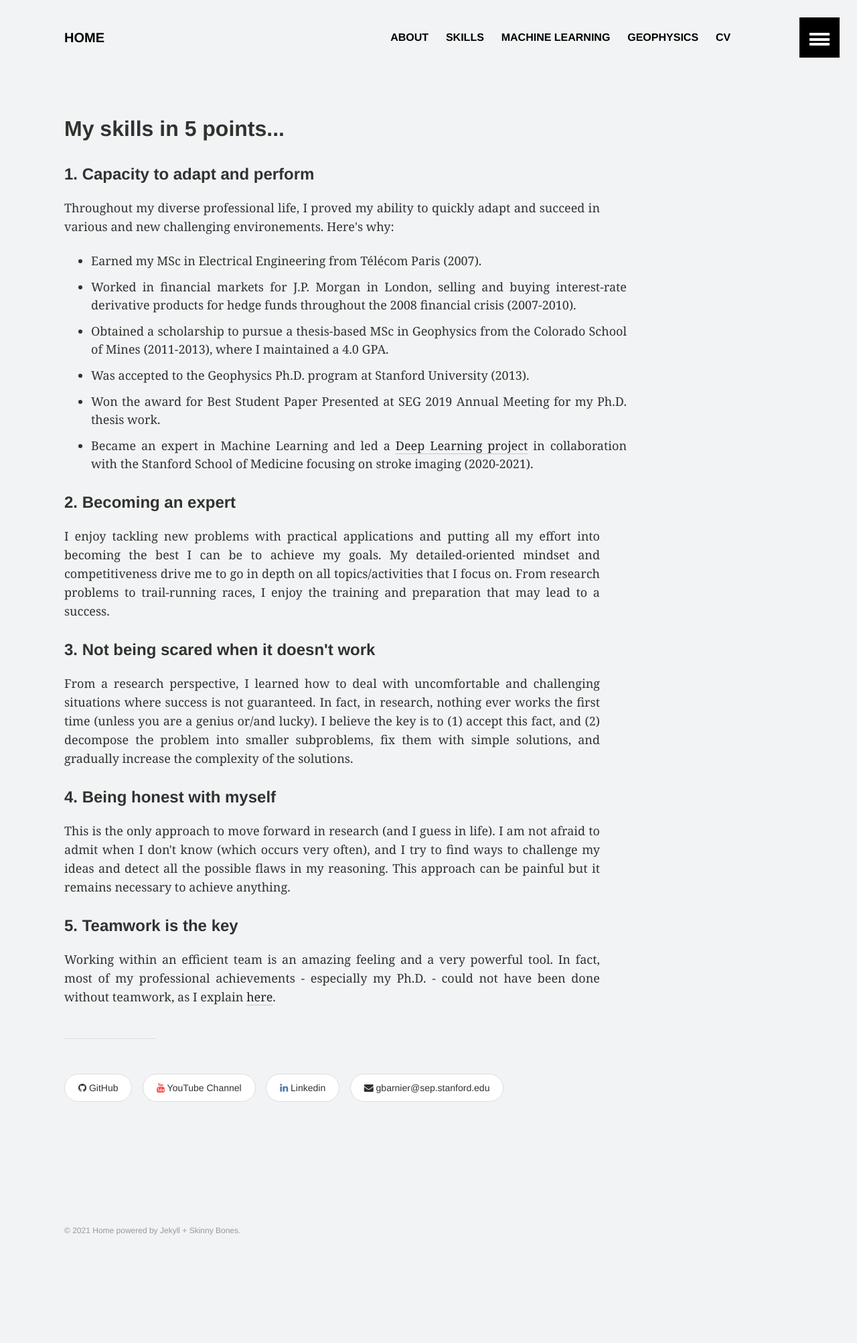
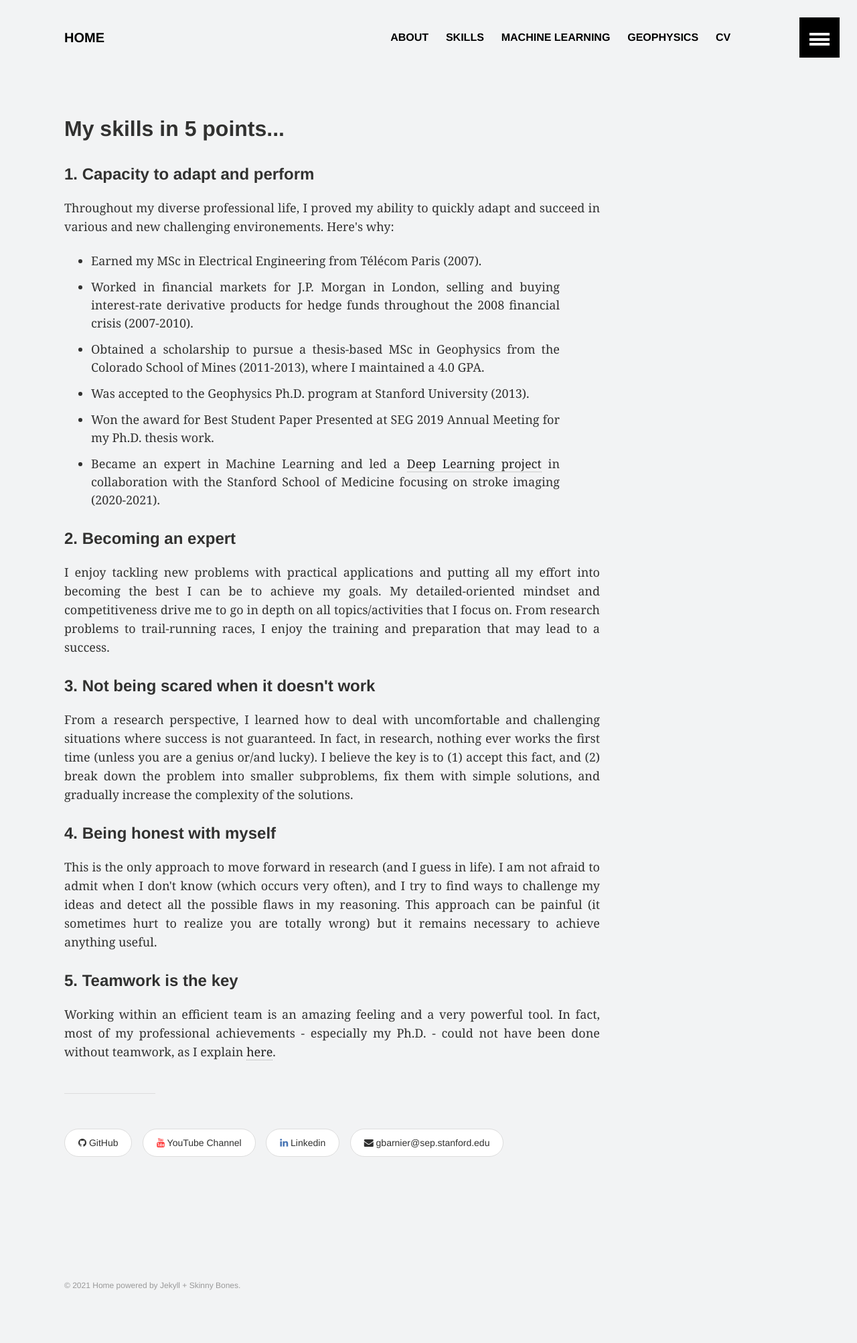
Before and after one commit to gbarnier/gbarnier.github.io, a Jekyll site: the page built from _pages/skills.md, in a window 1280 px wide. Shown: the whole page at 67% size. Built offline with Jekyll 4.4.1, drawn with Linux system fonts in a browser that asks for light colours; before the commit the page ends 1923 px from its top, so only the background shows below that.

Commit message:
Update skills.md

```diff
--- a/_pages/skills.md
+++ b/_pages/skills.md
@@ -14,12 +14,13 @@ permalink: /skills/
             font-family: Georgia;
             font-size: 18px;
         }
-        .fig-wide{
-            margin-left: 20px;
-          width: 250px;
-          float: right;
-          border: 2px solid black;
+        .paragraph-list{
+            width: 700px;
+            text-align: justify;
+            font-family: Georgia;
+            font-size: 18px;
         }
+
         </style>
         </head>
 
@@ -33,12 +34,12 @@ permalink: /skills/
 Throughout my diverse professional life, I proved my ability to quickly adapt and succeed in various and new challenging environements. Here's why:
 
 <ul>
-<li class="paragraph-wide">Earned my MSc in Electrical Engineering from Télécom Paris (2007).</li>
-<li class="paragraph-wide">Worked in financial markets for J.P. Morgan in London, selling and buying interest-rate derivative products for hedge funds throughout the 2008 financial crisis (2007-2010).</li>
-<li class="paragraph-wide">Obtained a scholarship to pursue a thesis-based MSc in Geophysics from the Colorado School of Mines (2011-2013), where I maintained a 4.0 GPA.</li>
-<li class="paragraph-wide">Was accepted to the Geophysics Ph.D. program at Stanford University (2013).</li>
-<li class="paragraph-wide">Won the award for Best Student Paper Presented at SEG 2019 Annual Meeting for my Ph.D. thesis work.</li>
-<li class="paragraph-wide">Became an expert in Machine Learning and led a <a href="/ctp-project">Deep Learning project</a> in collaboration with the Stanford School of Medicine focusing on stroke imaging (2020-2021).</li>
+<li class="paragraph-list">Earned my MSc in Electrical Engineering from Télécom Paris (2007).</li>
+<li class="paragraph-list">Worked in financial markets for J.P. Morgan in London, selling and buying interest-rate derivative products for hedge funds throughout the 2008 financial crisis (2007-2010).</li>
+<li class="paragraph-list">Obtained a scholarship to pursue a thesis-based MSc in Geophysics from the Colorado School of Mines (2011-2013), where I maintained a 4.0 GPA.</li>
+<li class="paragraph-list">Was accepted to the Geophysics Ph.D. program at Stanford University (2013).</li>
+<li class="paragraph-list">Won the award for Best Student Paper Presented at SEG 2019 Annual Meeting for my Ph.D. thesis work.</li>
+<li class="paragraph-list">Became an expert in Machine Learning and led a <a href="/ctp-project">Deep Learning project</a> in collaboration with the Stanford School of Medicine focusing on stroke imaging (2020-2021).</li>
 </ul>
 </p>
 
@@ -49,12 +50,12 @@ I enjoy tackling new problems with practical applications and putting all my eff
 
 <h4>3. Not being scared when it doesn't work</h4>
 <p class="paragraph-wide">
-From a research perspective, I learned how to deal with uncomfortable and challenging situations where success is not guaranteed. In fact, in research, nothing ever works the first time (unless you are a genius or/and lucky). I believe the key is to (1) accept this fact, and (2) decompose the problem into smaller subproblems, fix them with simple solutions, and gradually increase the complexity of the solutions.
+From a research perspective, I learned how to deal with uncomfortable and challenging situations where success is not guaranteed. In fact, in research, nothing ever works the first time (unless you are a genius or/and lucky). I believe the key is to (1) accept this fact, and (2) break down the problem into smaller subproblems, fix them with simple solutions, and gradually increase the complexity of the solutions.
 </p>
 
 <h4>4. Being honest with myself</h4>
 <p class="paragraph-wide">
-This is the only approach to move forward in research (and I guess in life). I am not afraid to admit when I don't know (which occurs very often), and I try to find ways to challenge my ideas and detect all the possible flaws in my reasoning. This approach can be painful but it remains necessary to achieve anything.
+This is the only approach to move forward in research (and I guess in life). I am not afraid to admit when I don't know (which occurs very often), and I try to find ways to challenge my ideas and detect all the possible flaws in my reasoning. This approach can be painful (it sometimes hurt to realize you are totally wrong) but it remains necessary to achieve anything useful.
 </p>
 
 <h4>5. Teamwork is the key</h4>
```
